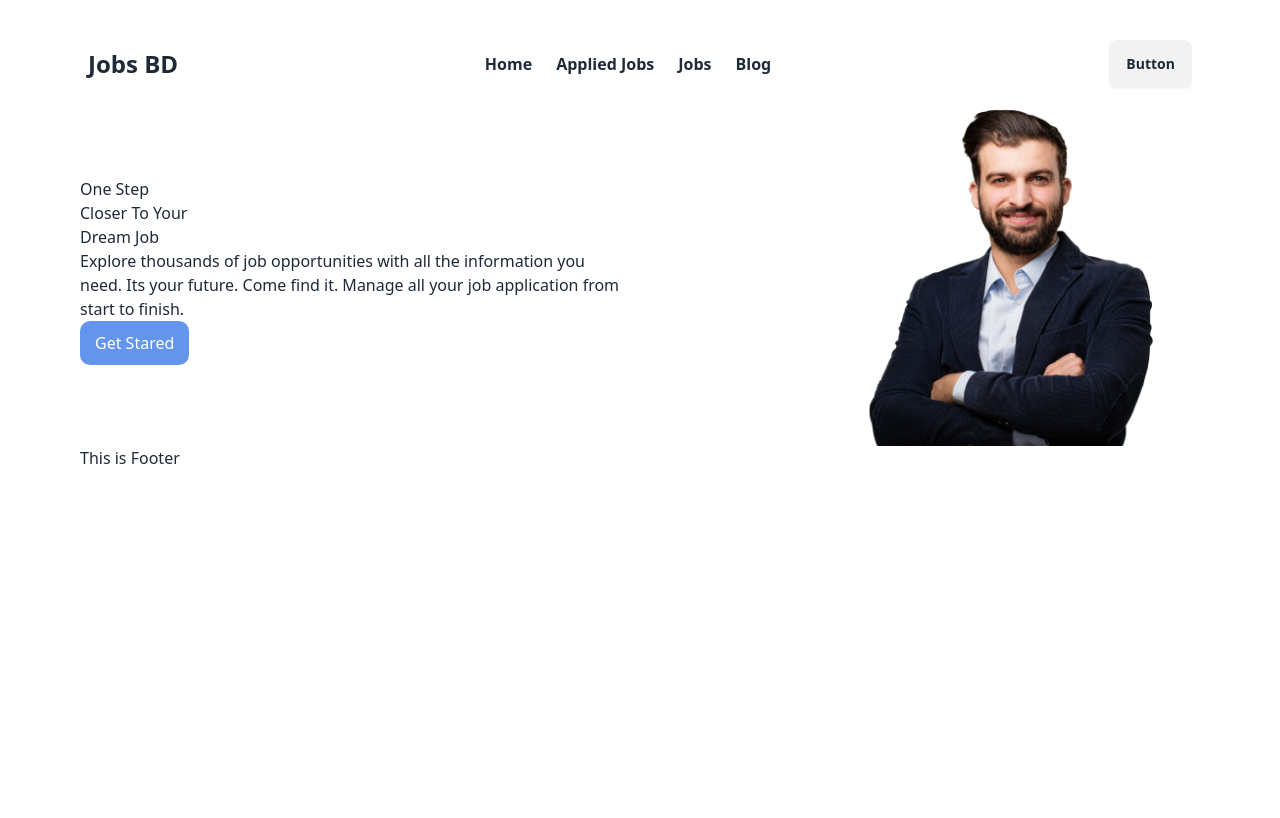
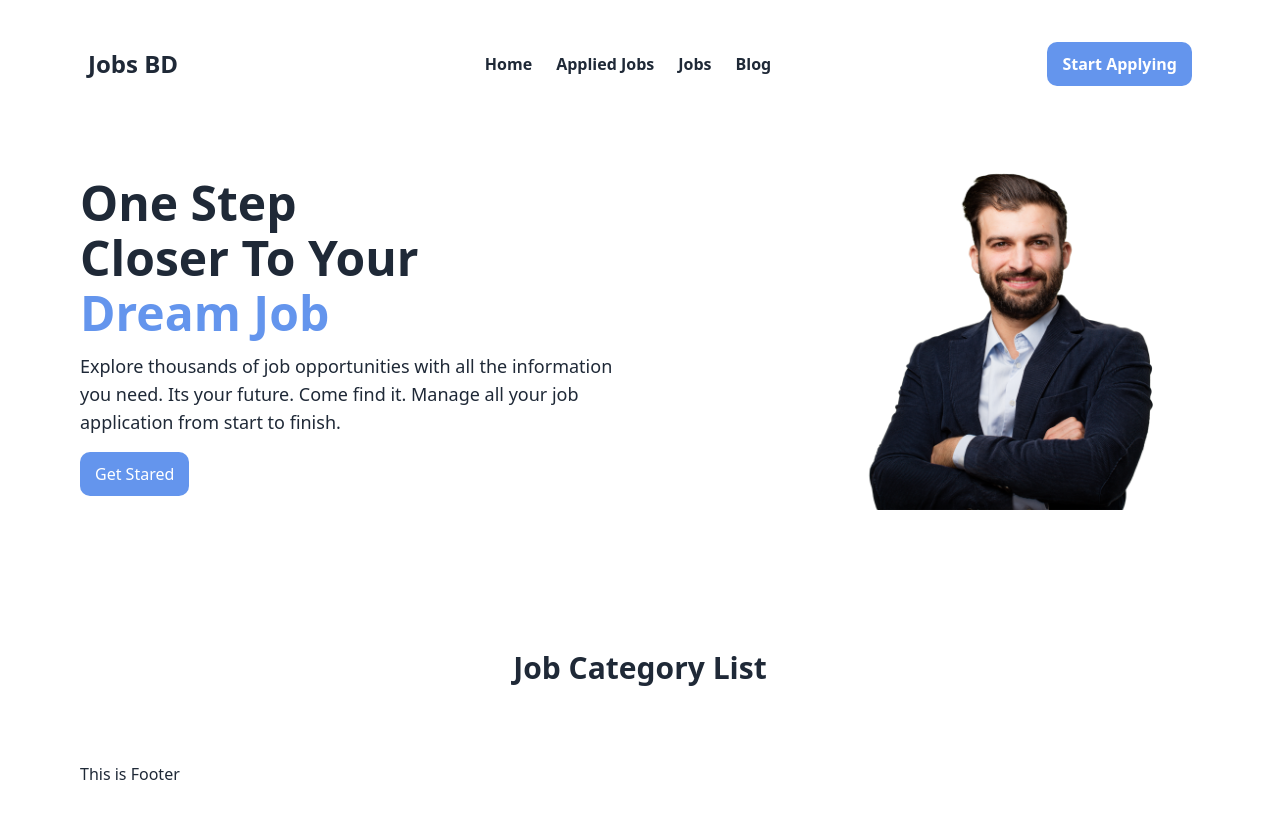
Before and after one commit to tonmoy3673/jobsBD, a React (Vite) app: page / in a window 1280 px wide. Built offline with nearby package versions, Linux system fonts and the light colour scheme.

Commit message:
:tada: load category list

```diff
--- a/src/Components/Home/Banner.jsx
+++ b/src/Components/Home/Banner.jsx
@@ -2,14 +2,14 @@
  import user from '/public/Images/users/user.png';
 const Banner=()=>{
     return (
-        <div className="banner-container lg:flex items-center justify-between">
+        <div className="banner-container lg:flex items-center justify-between py-6 md:py-10 lg:py-16">
            <div>
-           <h1>One Step <br/> Closer To Your <br/>
-            <span>Dream Job</span>
+           <h1 className='text-xl md:text-2xl lg:text-5xl font-semibold leading-relaxed lg:leading-[55px] mb-2 lg:mb-3'>One Step <br/> Closer To Your <br/>
+            <span className='text-[#6495ED]'>Dream Job</span>
             </h1>
-            <p className='w-full lg:w-[550px]'>Explore thousands of job opportunities with all the information you need. Its your future. Come find it. Manage all your job application from start to finish.</p>
+            <p className='w-full lg:w-[550px] leading-[30px] text-sm md:text-lg mb-2 lg:mb-4'>Explore thousands of job opportunities with all the information you need. Its your future. Come find it. Manage all your job application from start to finish.</p>
             <div>
-                <button className="common-btn hover:bg-amber-500"> Get Stared</button>
+                <button className="common-btn hover:bg-amber-500 py-[5px] lg:py-[10px] px-2 lg:px-[15px]"> Get Stared</button>
             </div>
            </div>
 
--- /dev/null
+++ b/src/Components/Home/Categories.jsx
@@ -0,0 +1,30 @@
+import { useEffect, useState } from "react";
+import Category from "./Category";
+
+
+const Categories = () => {
+    const [categories,setCategories]=useState();
+    useEffect(()=>{
+        fetch('/data/categories.json')
+        .then(res=>res.json())
+        .then(data=>setCategories(data))
+    },[])
+console.log(categories)
+    return (
+        <div className="py-8 lg:py-16">
+            <h2 className="text-xl lg:text-3xl font-semibold text-center py-3">Job Category List</h2>
+            <div>
+                {
+                    categories && categories.length>0?(
+                        categories.map((category)=><Category category={category} key={category.id}></Category>)
+                    ):
+                    (
+                        <p>No Categories Available </p>
+                    )
+                }
+            </div>
+        </div>
+    );
+};
+
+export default Categories;
--- /dev/null
+++ b/src/Components/Home/Category.jsx
@@ -0,0 +1,11 @@
+
+const Category = ({category}) => {
+    console.log(category);
+    return (
+        <div>
+
+        </div>
+    );
+};
+
+export default Category;
--- a/src/Components/Home/Home.jsx
+++ b/src/Components/Home/Home.jsx
@@ -1,9 +1,11 @@
 import Banner from "./Banner";
+import Categories from "./Categories";
 
 const Home=()=>{
    return <div>
     {/* ============ Banner Section ============= */}
     <Banner/>
+    <Categories/>
    </div>
 };
 
--- a/src/Components/Shared/Navbar.jsx
+++ b/src/Components/Shared/Navbar.jsx
@@ -40,7 +40,7 @@ const NavBar=()=>{
     </ul>
   </div>
   <div className="navbar-end">
-    <a className="btn hover: hover:bg-amber-500	font-semibold">Button</a>
+    <a className="common-btn hover: hover:bg-amber-500	font-semibold py-[5px] lg:py-[10px] px-2 lg:px-[15px] ">Start Applying</a>
   </div>
 </div>
     )
--- a/src/index.css
+++ b/src/index.css
@@ -5,6 +5,9 @@
 .common-btn {
   background-color: cornflowerblue;
   color: white;
-  padding: 10px 15px;
+
   border-radius: 10px;
+  cursor: pointer;
+  transition: all ease-in-out;
+  text-align: center;
 }
```
